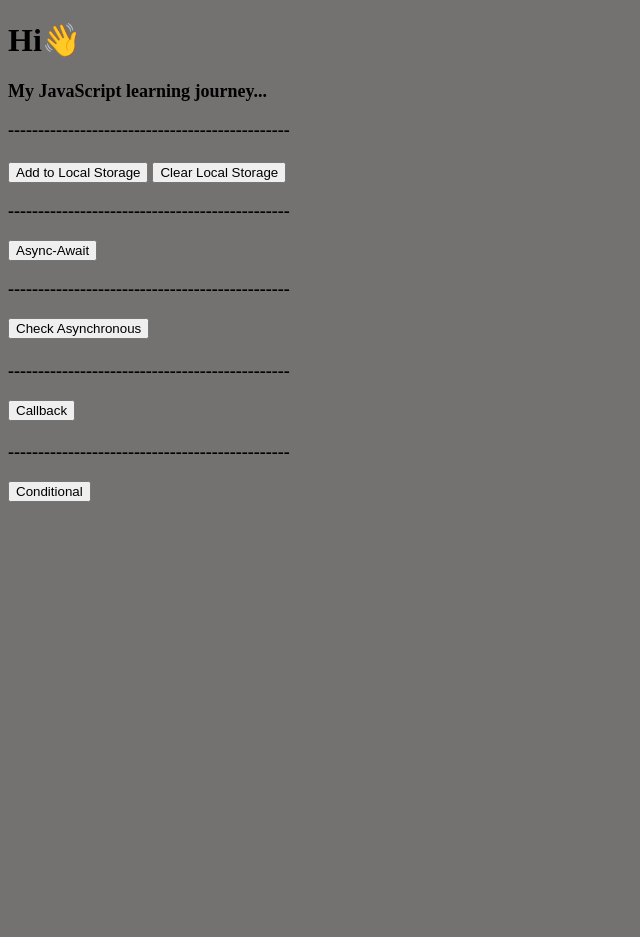
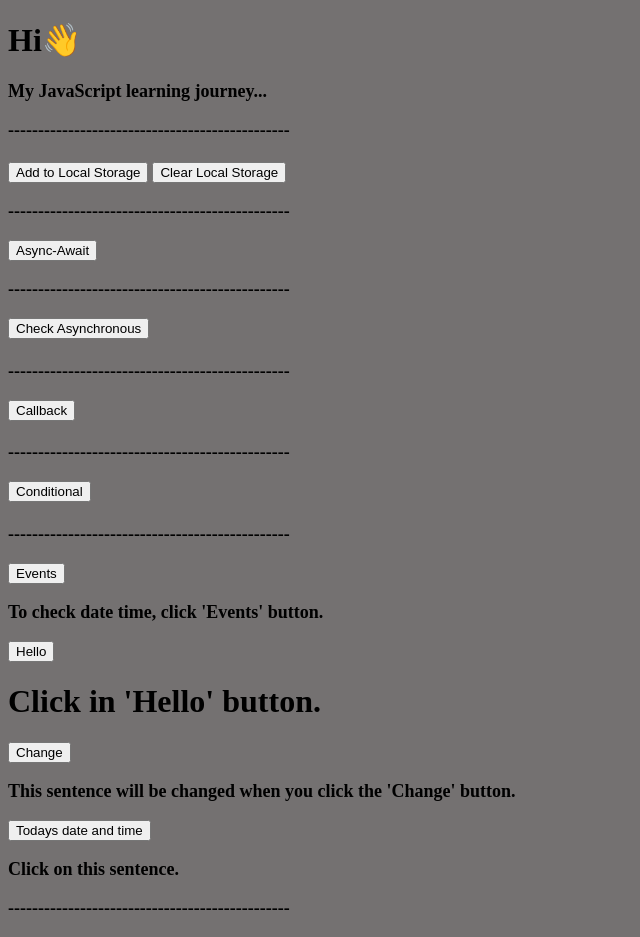
Before and after one commit to Dips2020/JavaScript, a plain HTML site: page index.html in a window 1280 px wide. Shown: the whole page, without its empty margins (0-640 px from the left). Before the commit the page ends 800 px from the top, so only its background shows below. Drawn offline with Linux system fonts and the light colour scheme.

Commit message:
learned about events

```diff
--- a/index.html
+++ b/index.html
@@ -23,7 +23,6 @@
 
     <!--! localStorage -->
     <p>-----------------------------------------------</p>
-    <script src="./JS/localStorage.js"></script>
     <div class="local-storage">
         <h1 id="idHead"></h1>
         <h1 id="idName"></h1>
@@ -33,18 +32,18 @@
         <!-- to clear local storage I have made a separate function in local storage -->
         <button onclick="ClearLocalStorage()">Clear Local Storage</button>
     </div>
+    <script src="./JS/localStorage.js"></script>
 
     <!--! Async_Await -->
     <p>-----------------------------------------------</p>
-    <script src="./JS/async_await.js"></script>
     <div class="async-await">
         <button onclick="AsyncAwait()">Async-Await</button>
         <p id="idAsyncAwait"></p>
     </div>
+    <script src="./JS/async_await.js"></script>
 
     <!--! Asynchronous -->
     <p>-----------------------------------------------</p>
-    <script src="./JS/Asynchronous.js"></script>
     <div class="asynchronous">
         <button onclick="to_check_asynchronous()">Check Asynchronous</button>
         <p id="idSynchronousSix"></p>
@@ -54,10 +53,10 @@
         <p id="idSynchronousFour"></p>
         <p id="idSynchronousFive"></p>
     </div>
+    <script src="./JS/Asynchronous.js"></script>
 
     <!--! Callbacks -->
     <p>-----------------------------------------------</p>
-    <script src="./JS/Callbacks.js"></script>
     <div class="callbacks">
         <button onclick="to_check_callBack()">Callback</button>
         <h1 id="idCallback"></h1>
@@ -66,10 +65,10 @@
         <p id="idParagraph"></p>
         <p id="idParagraphTwo"></p>
     </div>
+    <script src="./JS/Callbacks.js"></script>
 
     <!--! Conditional -->
     <p>-----------------------------------------------</p>
-    <script src="./JS/Conditional.js"></script>
     <div class="conditional">
         <button onclick="conditional()">Conditional</button>
         <h1 id="idConditional"></h1>
@@ -77,6 +76,30 @@
         <p id="idConditionalPara"></p>
         <p id="idConditionalParaTwo"></p>
     </div>
+    <script src="./JS/Conditional.js"></script>
+
+    <!--! Events -->
+    <p>-----------------------------------------------</p>
+    <div class="Events">
+        <button id="clickEvents">Events</button>
+        <p id="dateTimes">To check date time, click 'Events' button.</p>
+        <button id="clickHello">Hello</button>
+        <h1 id="idEvent">Click in 'Hello' button.</h1>
+        <h1 id="idEventTwo"></h1>
+        <button onclick="change()">Change</button>
+        <p id="idEventPara">This sentence will be changed when you click the 'Change' button.</p>
+        <p id="idEventParaTwo"></p>
+        <button onclick="this.innerHTML=Date()">Todays date and time</button>
+        <p onclick="this.innerHTML = 'DiPS is here.'">Click on this sentence.</p>
+    </div>
+    <script src="./JS/Events.js"></script>
+
+    <!--! Error Handling -->
+    <p>-----------------------------------------------</p>
+    <div>
+
+    </div>
+    <script src=""></script>
 </body>
 
 </html>
```
